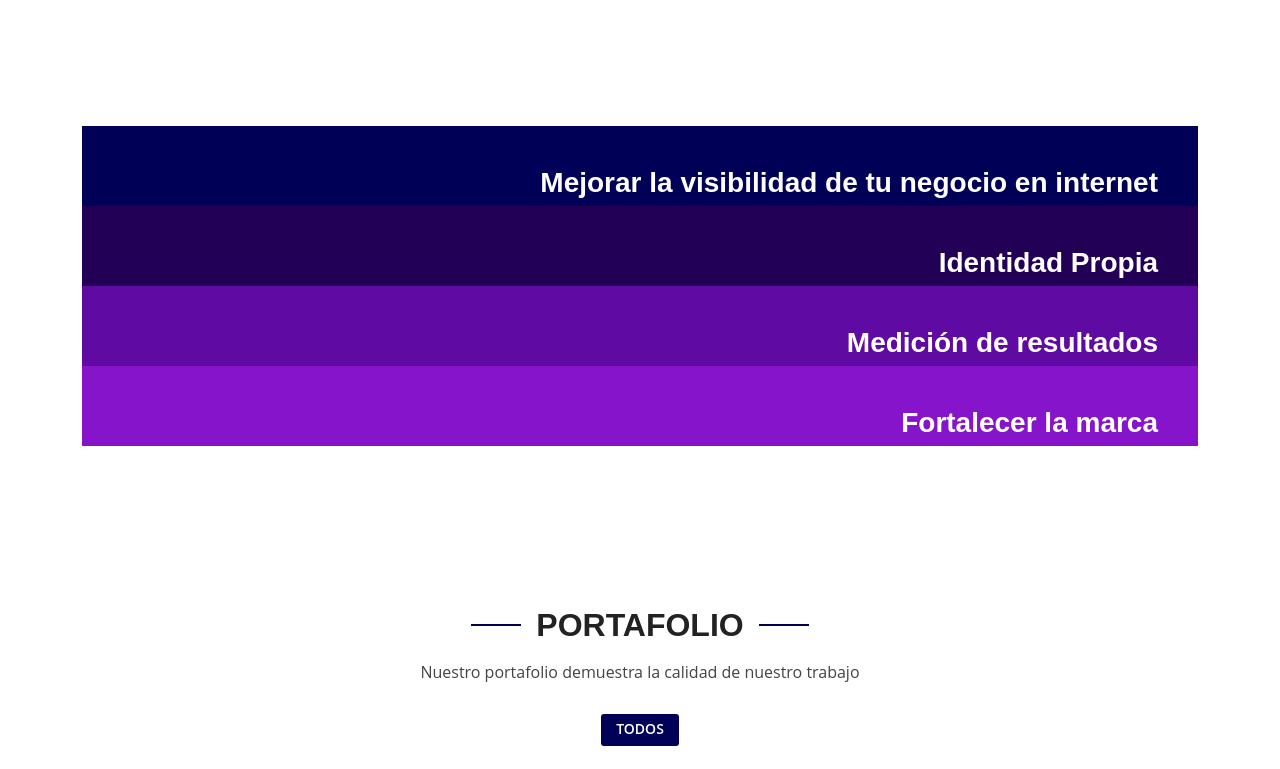
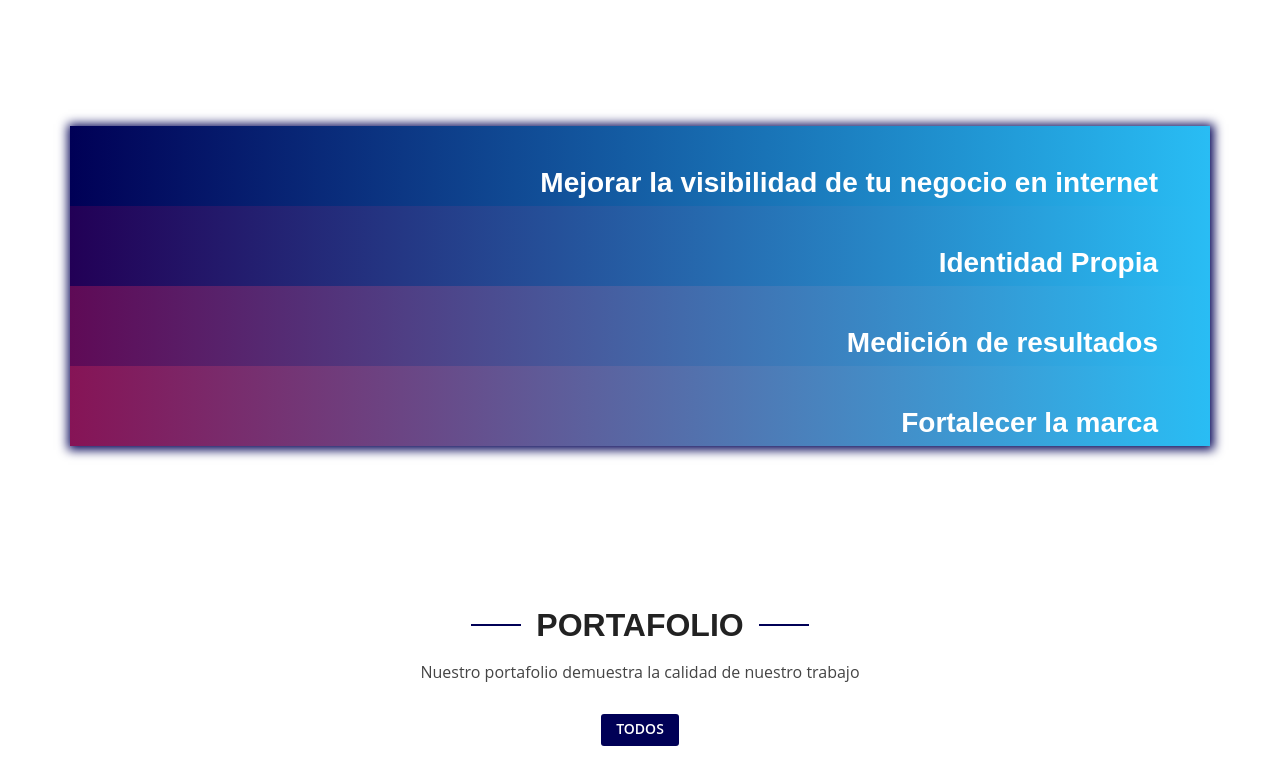
Before and after one commit to LeandroMonteros/portfolionfl.github.io, a React (Create React App) app: page / in a window 1280 px wide. Shown: the part 1040-1809 px from the top of the page. Built offline with nearby package versions, Linux system fonts and the light colour scheme.

Commit message:
mejorando estilos?

```diff
--- a/src/App.css
+++ b/src/App.css
@@ -584,10 +584,13 @@ section {
   list-style: none;
 }
 
+.box{
+  box-shadow: #000056 1px 1px 10px 3px;
+}
+
 .objetivos {
   width: 100%;
   overflow: hidden;
-  background-color: #000056;
   color: rgb(255, 255, 255);
   padding: 40px 20px;
   height: 40px; /* Adjust the initial height as needed */
@@ -641,8 +644,9 @@ h3 {
 
 .objetivos:hover h3 {
   margin-right: 0; /* Reset margin on hover */
-  color: #3498db;
+  color: #db34a3;
   transition: color 0.5s ease-in-out, margin-right 0.7s ease-in-out;
+
 }
 
 /* --------------------------------------------------------------
--- a/src/components/Objetivos.jsx
+++ b/src/components/Objetivos.jsx
@@ -5,12 +5,12 @@ import mejor from '../img/mejor-visibilidad.png';
 
 const Objetivos = ({ title, description, bgColor }) => {
     const sectionStyle = {
-        backgroundColor: bgColor,
+        background: `linear-gradient(to right, ${bgColor}, #29BDF4)`,
     };
 
     return (
-        <div className="container">
-            <div className="objetivos" style={sectionStyle}>
+        <div className="container"  style={sectionStyle}>
+            <div className="objetivos">
                 <h3>{title}</h3>
                 <div className="contente">
                     <img src={mejor} className="img-fluide" alt="Mejor visibilidad" />
--- a/src/components/OjectivsSection.jsx
+++ b/src/components/OjectivsSection.jsx
@@ -15,21 +15,24 @@ const ObjectivesSection = () => {
       const objectivesText3 = {
         title: "Medición de resultados",
         description: "Nada define más el éxito del marketing digital que su capacidad de medir, en tiempo real, cada resultado. Cada paso dado dentro de una estrategia online puede ser acompañado y analizado.¿Has enviado un email promocional? Mide la tasa de apertura y de conversión y descubre cuántas personas lo abrieron y cuántas adquirieron la promoción.",
-        bgColor: "#5F0AA2",
+        bgColor: "#5F0A56",
       };
       const objectivesText4 = {
         title: "Fortalecer la marca ",
         description: "Un sitio web bien desarrollado también se convierte en una forma de fortalecer tu marca. El término conocido como Brand Awareness se mejora al brindar a los visitantes una experiencia positiva en tus páginas. Como decíamos, la credibilidad se acaba reforzando con una página de calidad y esto se refleja en la fuerza que tiene tu marca en el mercado.",
-        bgColor: "#8614CB",
+        bgColor: "#861456",
       };
 
     return (
         <section id='Objetive'>
             <div className='listObjetives'>
-            <Objetivo {...objectivesText1} />
+                <div className='box'>
+                <Objetivo {...objectivesText1} />
             <Objetivo {...objectivesText2} />
             <Objetivo {...objectivesText3} />
             <Objetivo {...objectivesText4} />
+                </div>
+
             </div>
         </section>
 
```
Also changed, not shown: package.json (+5 -16 lines).
